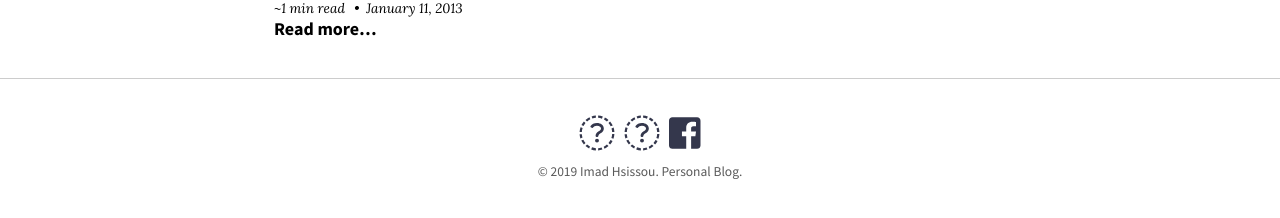
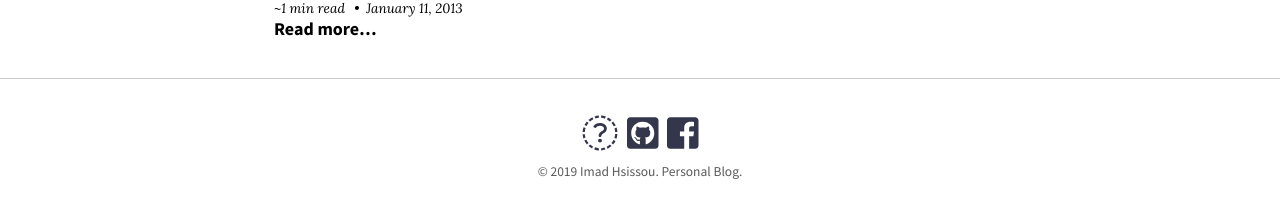
Before and after one commit to imadhsissou/imadhsissou.github.io, a Jekyll site: the page built from index.md, in a window 1280 px wide. Shown: the part 412-630 px from the top of the page. Built offline with Jekyll 4.4.1, drawn with Linux system fonts in a browser that asks for light colours; nearby versions of some CDN libraries.

Commit message:
update icons

```diff
--- a/_config.yml
+++ b/_config.yml
@@ -107,11 +107,11 @@ author:
 
     - title: LinkedIn
       url: https://www.linkedin.com/in/imadhsissou/
-      icon: fa fa-linkedin-square
+      icon: fab fa-linkedin-square
 
     - title: Github
       url: https://www.github.com/imadhsissou/
-      icon: fa fa-github-square
+      icon: fab fa-github-square
 
     - title: Facebook
       url: https://www.facebook.com/imad.hsissou
@@ -122,11 +122,11 @@ footer_links:
 
   - title: LinkedIn
     url: https://www.linkedin.com/in/imadhsissou/
-    icon: fa fa-linkedin-square
+    icon: fab fa-linkedin-square
 
   - title: Github
     url: https://www.github.com/imadhsissou/
-    icon: fa fa-github-square
+    icon: fab fa-github-square
 
   - title: Facebook
     url: https://www.facebook.com/imad.hsissou
```
